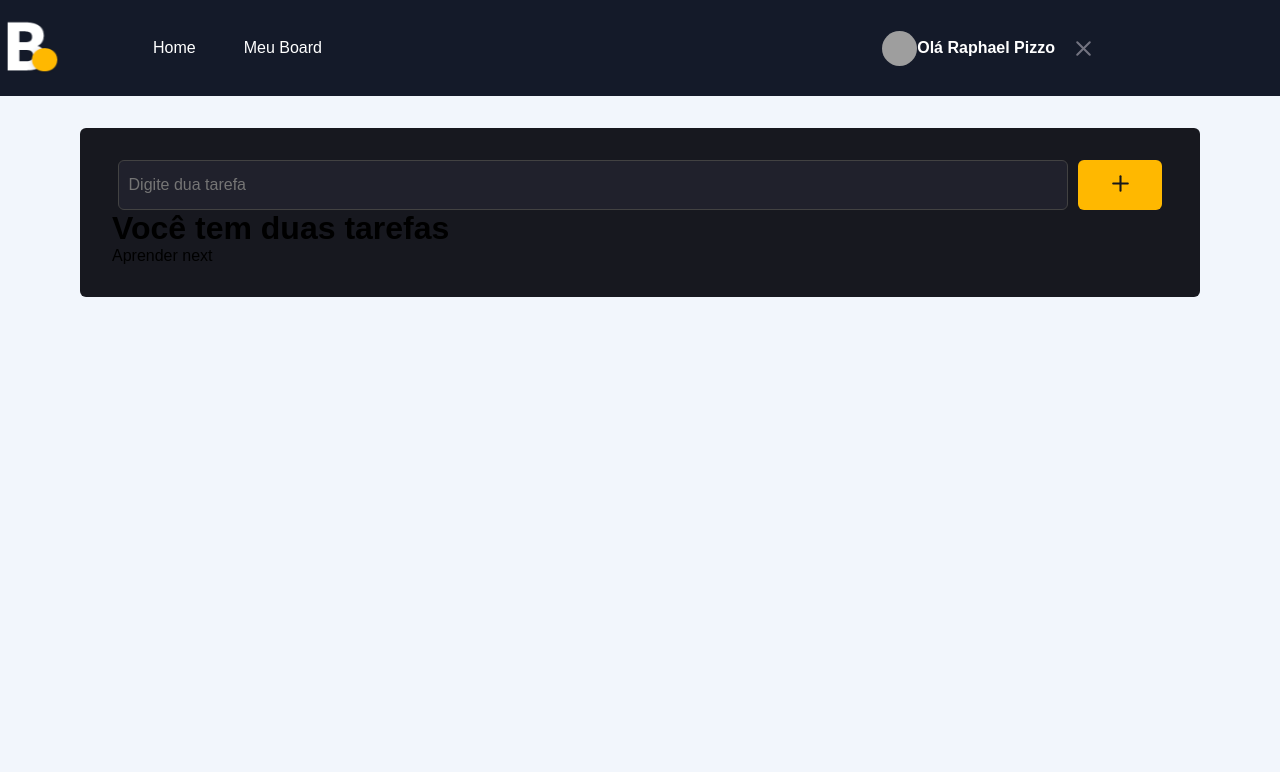
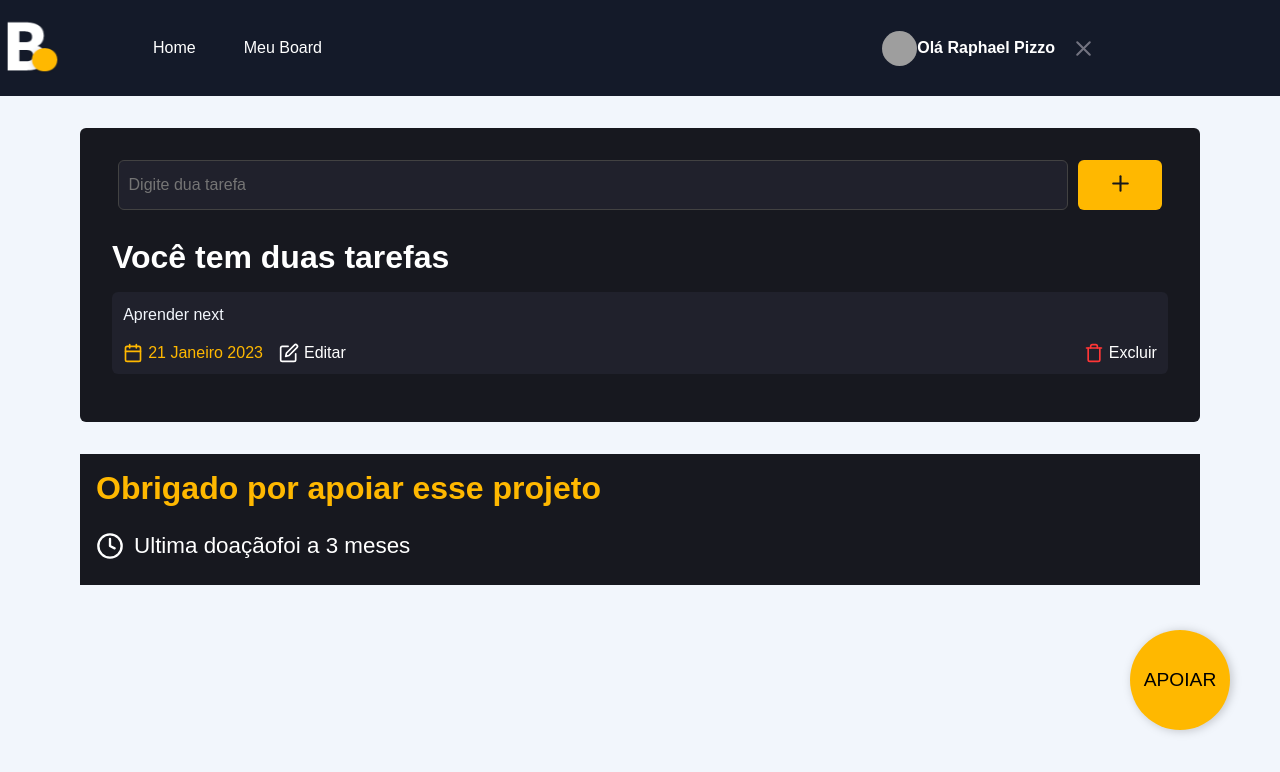
Before and after one commit to lordpizzo/board, a Next.js app: page /board in a window 1280 px wide. Shown: the top 772 px of the page. Built offline with nearby package versions, Linux system fonts and the light colour scheme; grey boxes are pictures that could not be loaded.

Commit message:
Finalizado o Home e Board
Finalizado o Home e Board

```diff
--- /dev/null
+++ b/src/components/SupportButton/index.tsx
@@ -0,0 +1,15 @@
+import Link from 'next/link'
+import styles from './styles.module.scss'
+
+
+export function SupportButton() {
+	return (
+		<div className={styles.donateContainer}>
+			<Link href="/donate">
+				<button>
+					APOIAR
+				</button>
+			</Link>
+		</div>
+	)
+}
--- /dev/null
+++ b/src/components/SupportButton/styles.module.scss
@@ -0,0 +1,21 @@
+.donateContainer {
+	position: absolute;
+	bottom: 70px;
+	right: 50px;
+	z-index: 99;
+
+	button{
+		border:0;
+		background-color: #FFB800;
+		width: 100px;
+		height: 100px;
+		border-radius: 50%;
+		font-size: 1.2rem;
+		filter: drop-shadow(2px 1px 5px rgba(0,0,0, 0.2));
+		transition: all 0.5s;
+	}
+
+	button:hover{
+		transform: scale(1.25);
+	}
+}
--- a/src/pages/board/index.tsx
+++ b/src/pages/board/index.tsx
@@ -1,6 +1,7 @@
 import Head from 'next/head'
 import styles from './styles.module.scss'
-import { FiPlus } from 'react-icons/fi'
+import { FiPlus, FiCalendar, FiEdit, FiTrash, FiClock } from 'react-icons/fi'
+import { SupportButton } from '@/src/components/SupportButton'
 export default function Board() {
 	return (
 		<>
@@ -17,14 +18,41 @@ export default function Board() {
 				<h1>Você tem duas tarefas</h1>
 
 				<section>
-					<article>
+					<article className={styles.taskList}>
 						<p>Aprender next</p>
-						<div className={styles.task}>
+						<div className={styles.actions}>
+							<div>
+								<div>
+									<FiCalendar size={20} color="#FFB800" />
+									<time>21 Janeiro 2023</time>
+								</div>
+								<button>
+									<FiEdit size={20} color="FFF" />
+									<span>Editar</span>
+								</button>
+							</div>
+							<button>
+								<FiTrash size={20} color="#FF3636" />
+								<span>Excluir</span>
+							</button>
 
 						</div>
 					</article>
 				</section>
 			</main>
+			<div className={styles.vipContainer}>
+				<h3>
+					Obrigado por apoiar esse projeto
+				</h3>
+				<div>
+					<FiClock size={28} color="#FFF" />
+					<time>
+						Ultima doaçãofoi a 3 meses
+					</time>
+				</div>
+			</div>
+
+			<SupportButton />
 		</>
 	)
 }
--- a/src/pages/board/styles.module.scss
+++ b/src/pages/board/styles.module.scss
@@ -20,7 +20,7 @@
 			color: #FFF;
 		}
 
-		button{
+		button {
 			margin-left: 10px;
 			width: 8%;
 			height: 50px;
@@ -29,4 +29,94 @@
 			background-color: #FFB800;
 		}
 	}
+
+	h1 {
+		color: #FFF;
+		margin-top: 1.8rem;
+
+	}
 }
+
+
+.taskList {
+	background-color: #20212c;
+	margin: 1rem 0;
+	padding: 0.7rem;
+	border-radius: 6px;
+
+	p {
+		cursor: pointer;
+		color: #F2F6FC;
+		font-size: 1rem;
+		line-height: 150%;
+	}
+
+	.actions {
+		width: 100%;
+		display: flex;
+		flex-direction: row;
+		justify-content: space-between;
+		margin-top: 1rem;
+
+		div {
+			display: flex;
+			justify-content: center;
+			align-items: center;
+
+			time {
+				color: #FFB800;
+				margin-left: 5px;
+				margin-right: 1rem;
+			}
+		}
+
+		button {
+			background: transparent;
+			border: 0;
+			display: flex;
+			justify-content: center;
+			align-items: center;
+
+			&+button {
+				margin-left: 10px;
+			}
+
+			span {
+				margin-left: 5px;
+				color: #FFF;
+				cursor: pointer;
+			}
+
+			span:hover {
+				filter: brightness(0.7)
+			}
+		}
+	}
+
+
+}
+
+.vipContainer {
+	max-width: 1120px;;
+	margin: 1rem auto;
+	padding: 1rem;
+	background-color: #17181f;
+	border: 6px;
+
+	h3{
+		color: #FFB800;
+		font-size: 2rem;
+	}
+
+	div{
+		margin-top: 1rem;
+		display: flex;
+		align-items: center;
+
+		time{
+			color: #FFF;
+			font-size: 1.4rem;
+			padding: 10px;
+		}
+	}
+}
```
